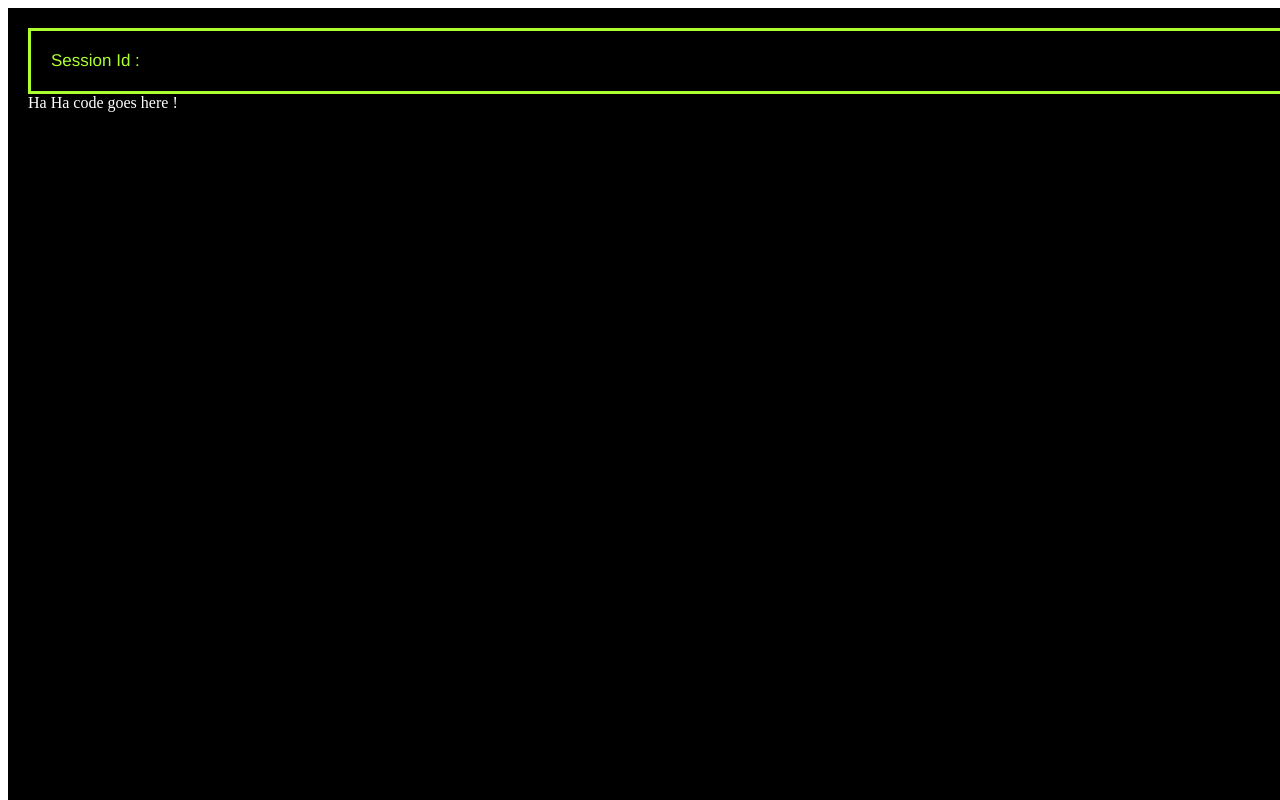
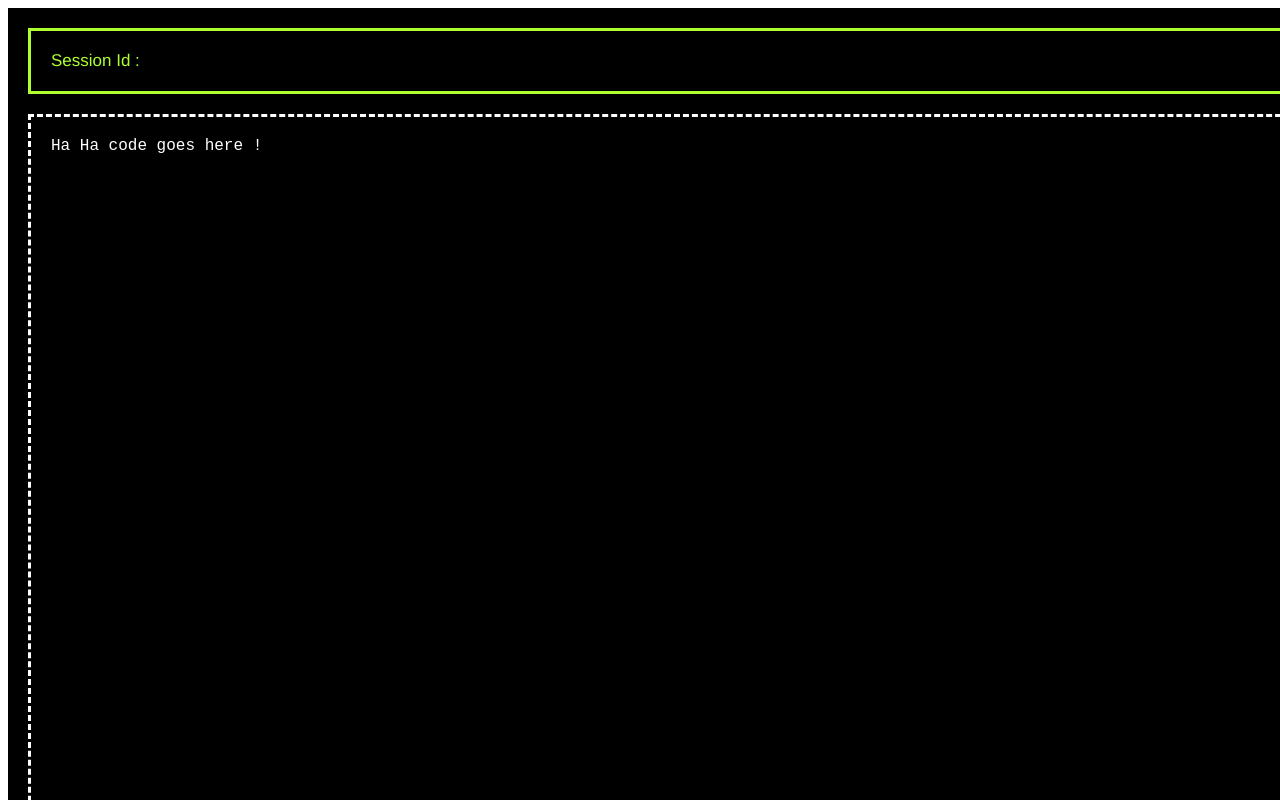
Before and after one commit to apoos-maximus/crdt-client, an Angular app in the folder front-end/crdt-client/: page /editor in a window 1280 px wide. Shown: the top 800 px of the page. Built offline with nearby package versions, Linux system fonts and the light colour scheme.

Commit message:
added some styling

```diff
--- a/front-end/crdt-client/src/app/editor/editor.component.css
+++ b/front-end/crdt-client/src/app/editor/editor.component.css
@@ -1,3 +1,9 @@
 .editor {
     color: white;
+    font-size: large;
+    font-family: monospace;
+    height: 100%;
+    border-style: dashed;
+    padding: 20px;
+    caret-color: orange;
 }
--- a/front-end/crdt-client/src/app/plane/plane.component.css
+++ b/front-end/crdt-client/src/app/plane/plane.component.css
@@ -10,6 +10,11 @@
     padding: 20px;
 }
 
+.present {
+    padding-top: 20px;
+    padding-bottom: 50px;
+    height: 100%;
+}
 
 .sessionInfo {
     background-color: black;
--- a/front-end/crdt-client/src/app/plane/plane.component.html
+++ b/front-end/crdt-client/src/app/plane/plane.component.html
@@ -3,7 +3,7 @@
         <label>Session Id : </label>
         {{sessionID}}
     </div>
-
+    <div class="present">
         <router-outlet></router-outlet>
-
+    </div>
 </div>
```
